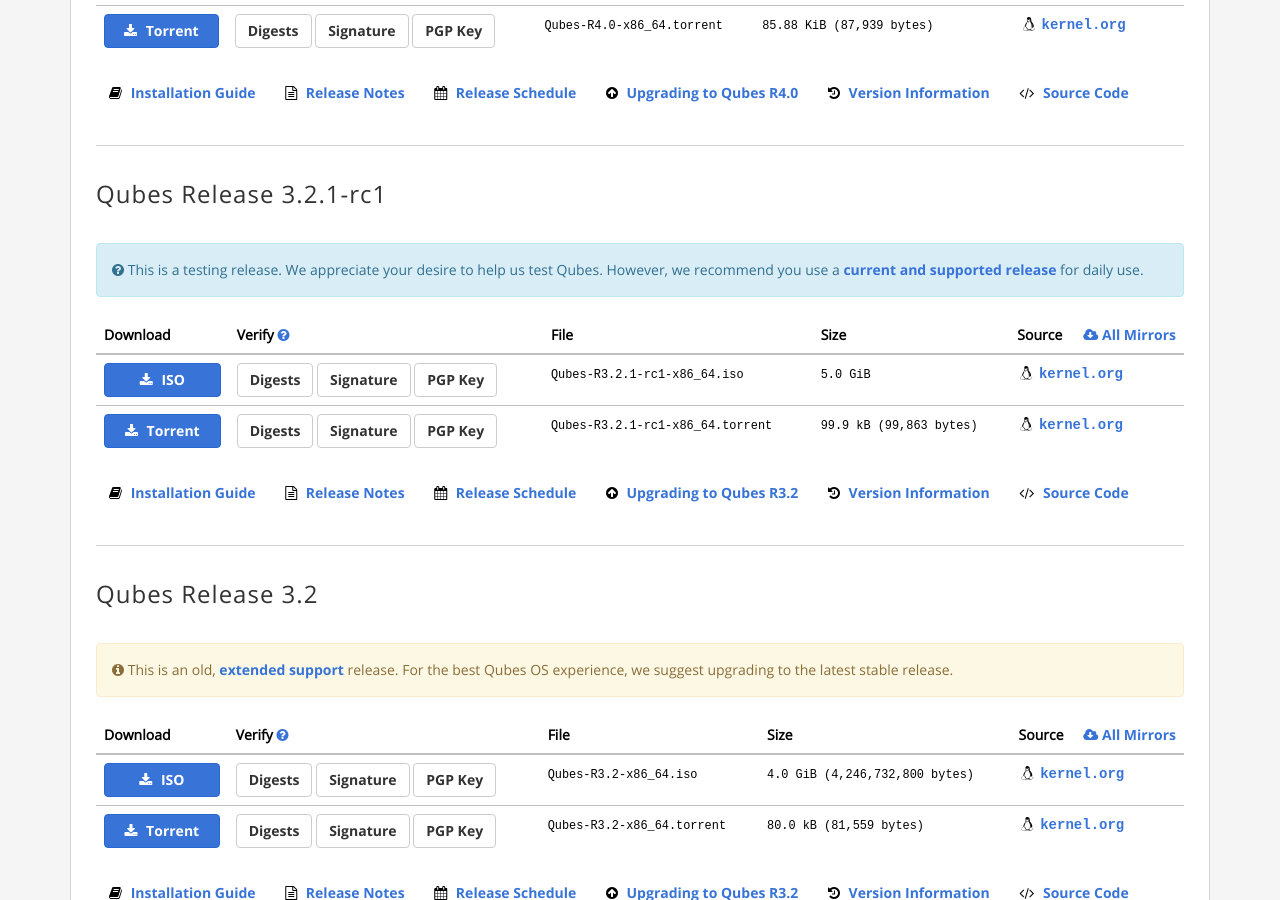
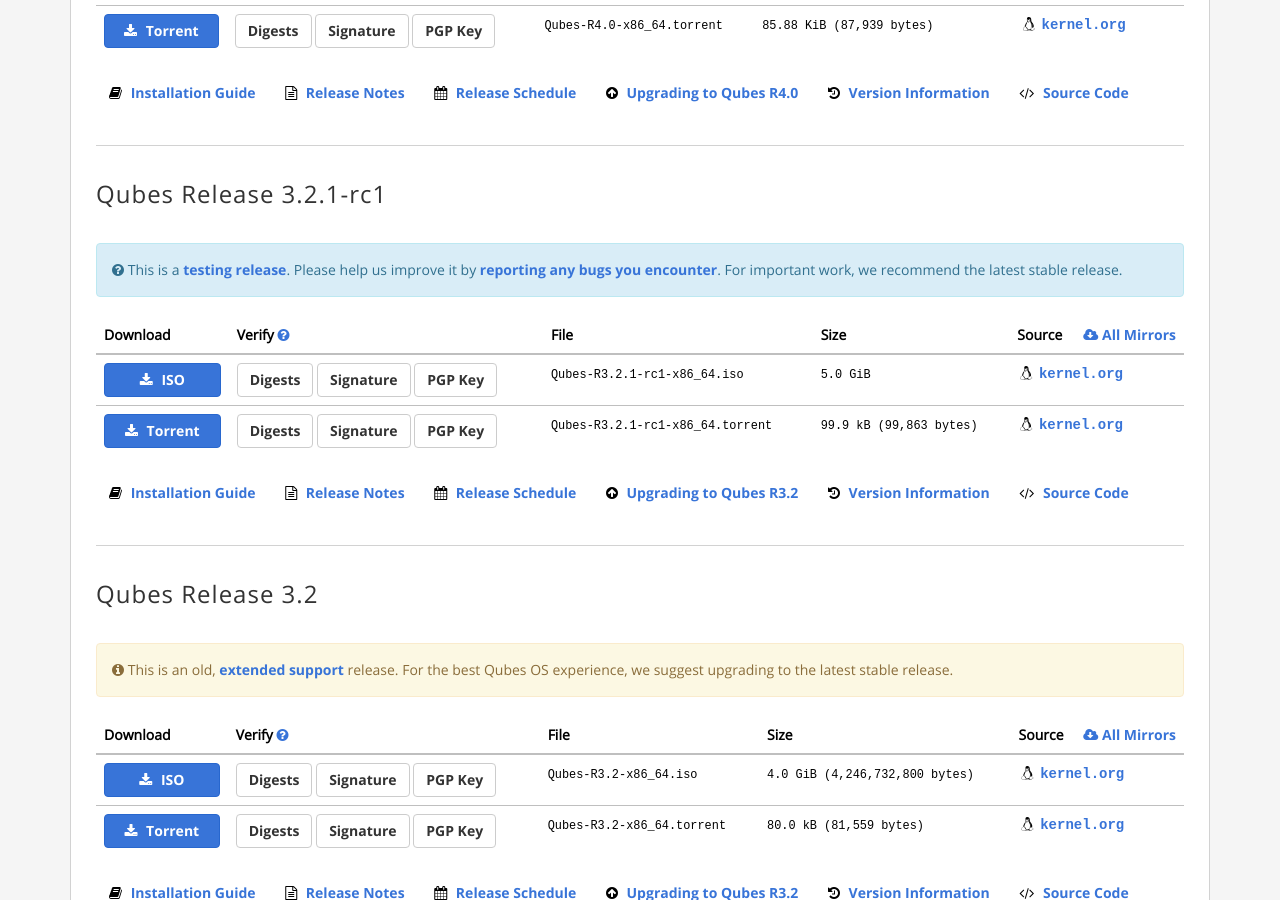
Before and after one commit to QubesOS/qubesos.github.io, a Jekyll site: the page built from pages/downloads.md, in a window 1280 px wide and 900 px high, scrolled down 863 px. Built offline with Jekyll 4.4.1, drawn with Linux system fonts in a browser that asks for light colours; some web fonts are replaced.

Commit message:
Update testing release description

```diff
--- a/pages/downloads.md
+++ b/pages/downloads.md
@@ -58,7 +58,7 @@ redirect_from:
       <h3 class="more-bottom" id="{{ release.link }}">{{ release_name }}</h3>
       {% if testing %}
       <div class="alert alert-info" role="alert">
-        <i class="fa fa-question-circle"></i>{% if testing != true %} {{ testing }}{% else %} This is a testing release. We appreciate your desire to help us test Qubes. However, we recommend you use a <a href="/doc/supported-versions/">current and supported release</a> for daily use.{% endif %}
+        <i class="fa fa-question-circle"></i>{% if testing != true %} {{ testing }}{% else %} This is a <a href="/doc/testing/">testing release</a>. Please help us improve it by <a href="/doc/reporting-bugs/">reporting any bugs you encounter</a>. For important work, we recommend the latest stable release.{% endif %}
       </div>
       {% endif %}
       {% if latest %}
```
